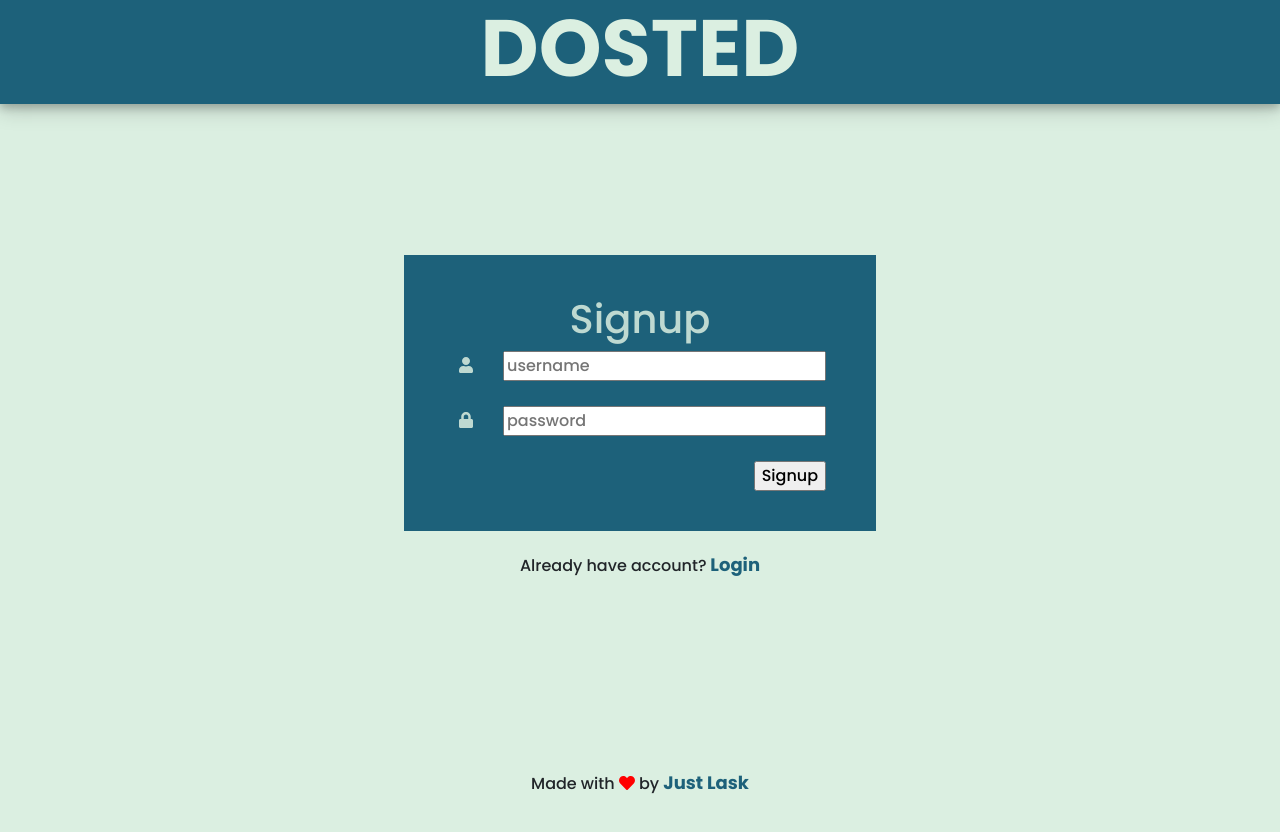
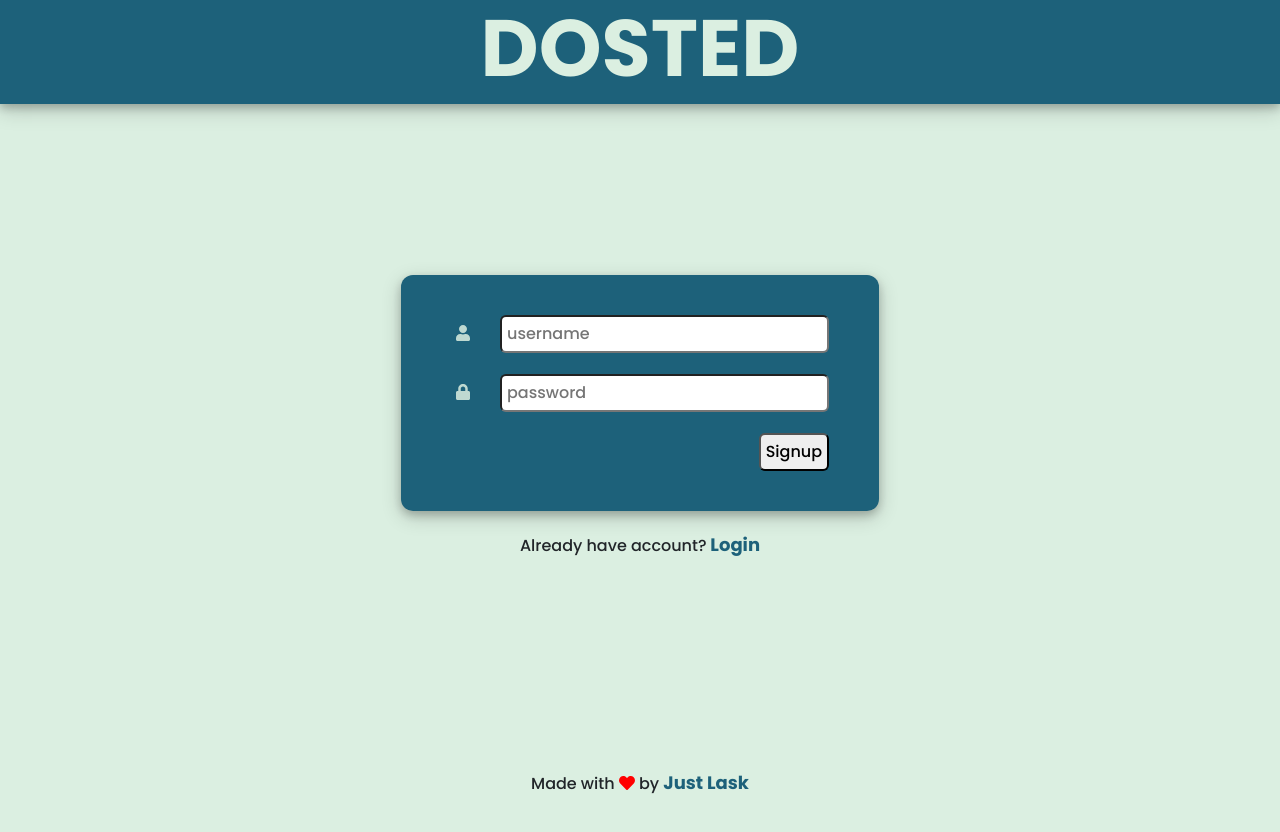
Before and after one commit to justlask/dosted, a React (Create React App) app in the folder client/: page /signup in a window 1280 px wide. Shown: the top 832 px of the page. Built offline with nearby package versions, Linux system fonts and the light colour scheme; no server answers.

Commit message:
fixed the whole signup not redirecting to actions thing

```diff
--- a/client/src/App.css
+++ b/client/src/App.css
@@ -94,6 +94,7 @@ footer {
   color: white;
   min-width: 300px;
   padding: 10px 20px;
+  border-radius: 12px;
 }
 
 .actioncard {
@@ -201,7 +202,15 @@ main {
   padding: 40px 50px;
   color: #bed9d1;
   margin-bottom: 20px;
+  border-radius: 12px;
+  box-shadow: 0 4px 8px 0 rgba(0, 0, 0, 0.2), 0 6px 20px 0 rgba(0, 0, 0, 0.19);
 }
+
+.signup-login input {
+  border-radius: 6px;
+  padding: 5px;
+}
+
 
 .signup-login  div {
   margin-bottom: 20px;
--- a/client/src/App.js
+++ b/client/src/App.js
@@ -80,7 +80,7 @@ class App extends Component {
             <Switch>
               <Route path='/map' render={() => <Map />} />
               <Route exact path='/' render={() => <Home getUser={this.getTheUser}/>}/>
-              <Route exact path='/signup' render={() => <Signup getUser={this.getTheUser}/>}/>
+              <Route exact path='/signup' render={(props) => <Signup user={this.state.loggedInUser} {...props} getUser={this.getTheUser}/>}/>
               <Route exact path='/login' render={(props) => <Login user={this.state.loggedInUser} {...props} getUser={this.getTheUser}/>}/>
               {/* <ProtectedRoute user={this.state.loggedInUser} path='/projects/:id' component={ProjectDetails} />
               <ProtectedRoute user={this.state.loggedInUser} path='/projects' component={ProjectList} /> */}
--- a/client/src/components/auth/Login.jsx
+++ b/client/src/components/auth/Login.jsx
@@ -33,11 +33,6 @@ class Login extends Component {
 
 
   render(){
-    if(this.state.loggedInUser){
-      return(
-        <Redirect to="/actions" />
-      )
-    } else {
       return (
           <div className="flexcolfull">
             <form onSubmit={this.handleFormSubmit} className="signup-login">
@@ -59,7 +54,6 @@ class Login extends Component {
             </div>
       )
     }
-  }
 }
 
 export default Login;
--- a/client/src/components/auth/Signup.jsx
+++ b/client/src/components/auth/Signup.jsx
@@ -1,9 +1,10 @@
 
 import React, { Component } from 'react';
 import AuthService from './AuthService';
-import { Link } from 'react-router-dom';
+import { Link, Redirect } from 'react-router-dom';
 import { FontAwesomeIcon } from '@fortawesome/react-fontawesome'
 import { faUser, faLock } from '@fortawesome/free-solid-svg-icons'
+import Button from '../Button'
 
 class Signup extends Component {
   constructor(props){
@@ -18,6 +19,7 @@ class Signup extends Component {
     const username = this.state.username;
     const password = this.state.password;
 
+
     this.service.signup(username, password)
     .then( response => {
         this.setState({
@@ -25,6 +27,8 @@ class Signup extends Component {
             password: "",
         });
         this.props.getUser(response)
+        this.props.history.push('/action')
+
     })
     .catch( error => console.log(error) )
   }
@@ -39,7 +43,6 @@ class Signup extends Component {
         // more code will be added here
         <div className="flexcolfull">
           <form onSubmit={this.handleFormSubmit} className="signup-login">
-          <h1>Signup</h1>
           <div>
           <label  className="icons"><FontAwesomeIcon icon={faUser} /></label>
             <input type="text" name="username" placeholder="username" value={this.state.username} onChange={ e => this.handleChange(e)}/><br></br>
@@ -49,7 +52,6 @@ class Signup extends Component {
             <label  className="icons"><FontAwesomeIcon icon={faLock} /></label>
             <input type="password" name="password" placeholder="password" value={this.state.password} onChange={ e => this.handleChange(e)} /><br></br>
             </div>
-
             <input className="submitbtn" type="submit" value="Signup" />
           </form>
 
```
Also changed, not shown: 2 other files (tests, documents, lock files or other folders). Lines whose indentation alone changed are shown as unchanged.
